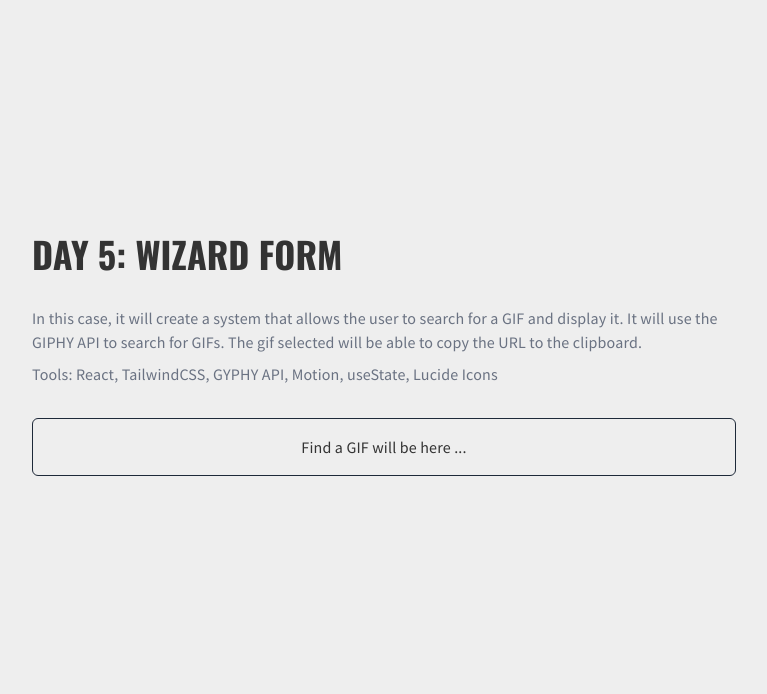
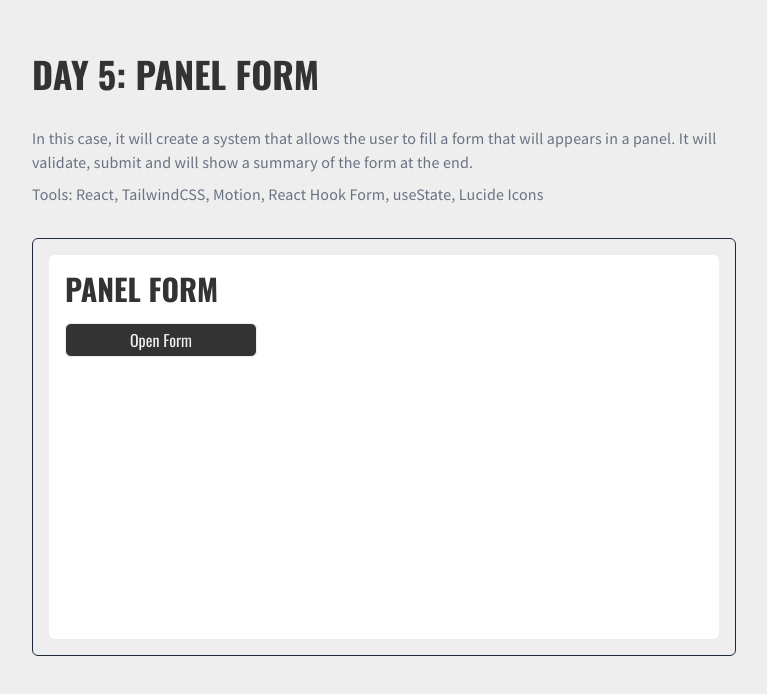
Before and after one commit to rosadurante/octobereact, a React (Vite) app: page / in a window 1280 px wide. Shown: the part 4037-4731 px from the top of the page, without its empty margins (256-1023 px from the left). Built offline with nearby package versions, Linux system fonts and the light colour scheme; no server answers.

Commit message:
panel form challenge

```diff
--- a/package.json
+++ b/package.json
@@ -28,6 +28,7 @@
     "globals": "^16.4.0",
     "lucide-react": "^0.544.0",
     "postcss": "^8.5.6",
+    "react-hook-form": "^7.64.0",
     "tailwind-merge": "^3.3.1",
     "tailwindcss": "^4.1.13",
     "typescript": "~5.8.3",
--- a/src/challenges.tsx
+++ b/src/challenges.tsx
@@ -3,6 +3,7 @@ import { TablePagination } from "./sections/tablePagination"
 import { TodoList } from "./sections/todoList"
 import { NotifyMe } from "./sections/notifyme"
 import { TicTacToe } from "./sections/ticTacToe"
+import { PanelForm } from "./sections/panelForm"
 
 export const Challenges = () => {
 
@@ -64,16 +65,16 @@ export const Challenges = () => {
       ),
     },
     {
-      title: "Day 5: Wizard form",
+      title: "Day 5: Panel form",
       description: (
         <>
-          <p>In this case, it will create a system that allows the user to search for a GIF and display it. It will use the GIPHY API to search for GIFs. The gif selected will be able to copy the URL to the clipboard.</p>
-          <p>Tools: React, TailwindCSS, GYPHY API, Motion, useState, Lucide Icons</p>
+          <p>In this case, it will create a system that allows the user to fill a form that will appears in a panel. It will validate, submit and will show a summary of the form at the end.</p>
+          <p>Tools: React, TailwindCSS, Motion, React Hook Form, useState, Lucide Icons</p>
         </>
       ),
       children: (
         <>
-          <p>Find a GIF will be here ... </p>
+          <PanelForm />
         </>
       ),
     },
--- a/src/components/button.tsx
+++ b/src/components/button.tsx
@@ -1,9 +1,9 @@
 import { cn } from "../utils"
 
 
-export const Button = ({ label, onClick, disabled, className }: { label: string, onClick: () => void, disabled?: boolean, className?: string }) => {
+export const Button = ({ label, type="button", onClick, disabled, className }: { label: string, type?: "button" | "submit" | "reset", onClick: () => void, disabled?: boolean, className?: string }) => {
   return (
-    <button onClick={onClick} disabled={disabled} className={cn("flex items-center justify-center min-w-32 px-8 py-1 hover:bg-[#eee] border-1 border-[#eee] hover:border-[#333] hover:text-[#333] bg-[#333] text-[#eee] rounded-md transition-all duration-800 disabled:opacity-50 disabled:cursor-not-allowed disabled:bg-[#333] disabled:text-[#eee] disabled:hover:border-[#eee] disabled:hover:text-[#eee] disabled:hover:bg-[#333]", className)}>
+    <button type={type} onClick={onClick} disabled={disabled} className={cn("flex items-center justify-center min-w-32 px-8 py-1 hover:bg-[#eee] border-1 border-[#eee] hover:border-[#333] hover:text-[#333] bg-[#333] text-[#eee] rounded-md transition-all duration-800 disabled:opacity-50 disabled:cursor-not-allowed disabled:bg-[#333] disabled:text-[#eee] disabled:hover:border-[#eee] disabled:hover:text-[#eee] disabled:hover:bg-[#333]", className)}>
       {label}
     </button>
   )
--- /dev/null
+++ b/src/components/drawer.tsx
@@ -0,0 +1,58 @@
+
+import { AnimatePresence, motion } from 'framer-motion';
+import { type ReactNode } from 'react';
+
+import { X } from "lucide-react"
+import { Heading } from "./heading"
+
+export const Drawer = ({ title, open, onClose, children, footer }: { title: string, open: boolean, onClose: () => void, children: ReactNode, footer: ReactNode }) => {
+
+  const drawer = (
+    <div className="absolute top-0 left-0 w-full h-full flex items-start justify-end">
+      {/* Overlay */}
+      <motion.div
+        initial="closed"
+        animate="open"
+        exit="closed"
+        variants={{
+          closed: { opacity: 0, },
+          open: { opacity: 1, },
+        }}
+        className='absolute left-0 top-0 h-full w-full bg-black/50'
+        transition={{ duration: 1 }}
+      />
+      {/* Drawer */}
+      <motion.div
+        initial="closed"
+        animate="open"
+        exit="closed"
+        variants={{
+          open: { opacity: 1, x: 0 },
+          closed: { opacity: 0, x: '320px' },
+        }}
+        transition={{ type: 'spring', stiffness: 300, damping: 40 }}
+
+        className='relative flex h-full w-[320px] flex-col items-stretch justify-start overflow-hidden bg-white p-4 space-y-4 border border-[#ccc]'
+      >
+        {/* Header */}
+        <header className="flex flex-row justify-between items-center">
+          <Heading level={2}>{title}</Heading>
+          <X className="w-6 h-6" onClick={onClose} />
+        </header>
+
+        {/* Content */}
+        <main className="flex-1 overflow-y-auto">
+          {children}
+        </main>
+
+        {/* Footer */}
+        <footer className="flex flex-row justify-end items-center">
+          {footer}
+        </footer>
+      </motion.div>
+
+    </div>
+  )
+
+  return (<AnimatePresence>{open && drawer}</AnimatePresence>);
+}
--- /dev/null
+++ b/src/sections/panelForm.tsx
@@ -0,0 +1,108 @@
+import { useState } from "react";
+import { useForm, type SubmitHandler } from "react-hook-form";
+import { Heading } from "../components/heading";
+import { Button } from "../components/button";
+import { Drawer } from "../components/drawer";
+import { motion } from "framer-motion";
+import { Loader } from "lucide-react";
+
+type FormFields = {
+  firstName: string;
+  lastName: string;
+  email: string;
+  phone: string;
+  city: string;
+}
+
+export const PanelForm = () => {
+  const [isOpen, setIsOpen] = useState<boolean>(false);
+  const [submitted, setSubmitted] = useState<boolean>(false);
+  const [isLoading, setIsLoading] = useState<boolean>(false);
+
+  const { register, handleSubmit, reset, formState: { errors } } = useForm<FormFields>();
+
+  const onClose = () => {
+    setIsOpen(false);
+    reset();
+  }
+
+  const onSubmit: SubmitHandler<FormFields> = (data: FormFields) => {
+    setIsLoading(true);
+    // This is the place to organize data and send it to the server
+    console.log(data);
+    setTimeout(() => {
+      setIsLoading(false);
+      setSubmitted(true);
+      onClose();
+    }, 3000);
+  }
+
+  const fieldClasses = "flex flex-row gap-2 w-full justify-start items-start"
+  const labelClasses = "text-sm font-bold w-32 text-left";
+  const inputClasses = "w-64 p-1 border border-[#333] rounded-md";
+
+  const fieldForm = ({ id, label, type, required, delay = 0 }: { id: keyof FormFields, label: string, type: string, required?: string | null, delay?: number }) => {
+
+    const input = (() => {
+      switch (type) {
+      case "email":
+        return <input type="email" id={id} {...register(id, { required: required ? required : false, pattern: { value: /^[^\s@]+@[^\s@]+\.[^\s@]+$/, message: 'Invalid email' } })} className={inputClasses} />
+      case "tel":
+        return <input type="tel" id={id} {...register(id, { required: required ? required : false, pattern: { value: /^[0-9]{9}$/, message: 'Invalid phone number' } })} className={inputClasses} />
+      default:
+        return <input type="text" id={id} {...register(id, { required: required ? required : false })} className={inputClasses} />
+      }
+    })();
+
+    return (
+      <motion.div initial={{ opacity: 0, y: 10 }} animate={{ opacity: 1, y: 0 }} exit={{ opacity: 0, y: -10 }} transition={{ duration: 0.5, delay: delay }}>
+      <div className={fieldClasses}>
+        <label htmlFor={id} className={labelClasses}>{label}</label>
+        {input}
+      </div>
+      <motion.p initial={{ opacity: 0, y: 10 }} animate={{ opacity: 1, y: 0 }} exit={{ opacity: 0, y: -10 }} transition={{ duration: 0.5, delay: 0 }} className="text-red-500 text-sm text-right">{errors[id]?.message}</motion.p>
+      </motion.div>
+    )
+  }
+
+  const panelForm = (
+    <div className="w-full h-full relative p-2">
+      {isLoading &&
+        <div className="absolute top-0 left-0 w-full h-full bg-black/30 flex items-center justify-center">
+          <Loader className="animate-spin w-12 h-12 text-white" />
+      </div>
+      }
+    <form id="panelForm" onSubmit={handleSubmit(onSubmit)} className="w-full h-full space-y-4">
+        <div className="w-full space-y-4">
+          {fieldForm({ id: "firstName", label: "First Name", type: "text", required: 'First Name is required', delay: 0 })}
+          {fieldForm({ id: "lastName", label: "Last Name", type: "text", required: 'Last Name is required', delay: 0.3 })}
+          {fieldForm({ id: "email", label: "Email", type: "email", required: 'Email is required', delay: 0.6 })}
+          {fieldForm({ id: "phone", label: "Phone", type: "tel", required: 'Phone is required', delay: 0.9 })}
+          {fieldForm({ id: "city", label: "City", type: "text", delay: 1.2 })}
+        </div>
+      </form>
+    </div>
+  )
+
+  const footerForm = (
+    <div className="flex flex-row gap-2 w-full justify-end items-end">
+      <Button label="Cancel" onClick={onClose} />
+      <button type="submit" form="panelForm" className="bg-[#333] text-[#eee] rounded-md px-4 py-1 w-32">Submit</button>
+    </div>
+  )
+
+  return (
+    <div className="w-full h-96 relative">
+    <div className="bg-white h-full rounded-md p-4">
+      <div className="flex flex-col space-y-4">
+        <Heading level={2}>Panel Form</Heading>
+          <Button label={!isOpen ? "Open Form" : "Close Form"} onClick={() => { setIsOpen(!isOpen);  setSubmitted(false);}} disabled={isOpen} className="w-48"/>
+        {submitted && <p className="bg-[#ccc] p-4 rounded-md text-black shadow-md text-sm w-48">Form submitted successfully</p>}
+      </div>
+    </div>
+    <Drawer title="Panel Form" open={isOpen} onClose={onClose} footer={footerForm}>
+      {panelForm}
+    </Drawer>
+    </div>
+  )
+}
```
Also changed, not shown: 1 other file (tests, documents, lock files or other folders).
